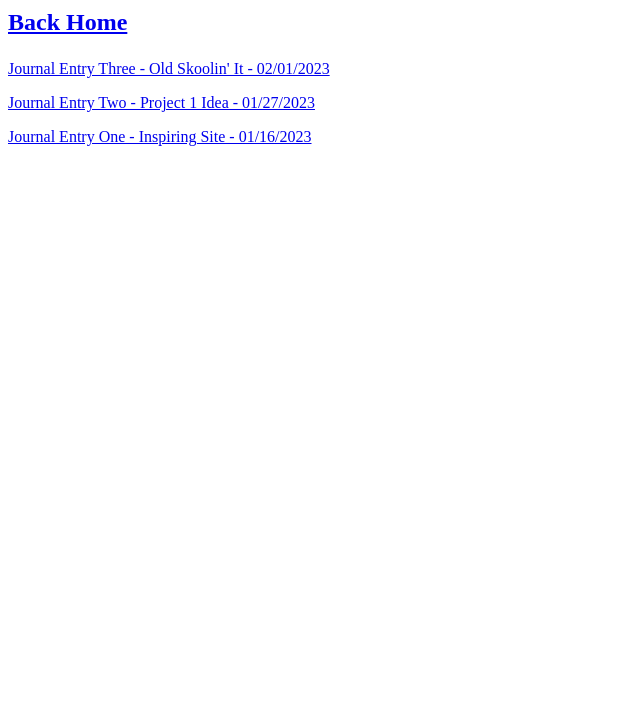
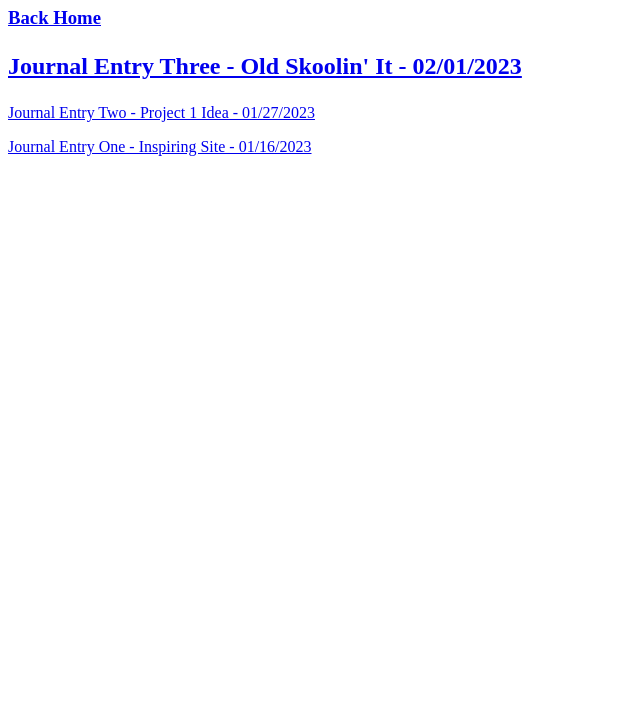
Before and after one commit to shawntelivey/shawntelivey.github.io, a plain HTML site: page journal-home.html in a window 1280 px wide. Shown: the part 73-800 px from the top of the page, without its empty margins (0-640 px from the left). Drawn offline with Linux system fonts and the light colour scheme.

Commit message:
Update journal-home.html

```diff
--- a/journal-home.html
+++ b/journal-home.html
@@ -8,8 +8,8 @@
 </head>
 <body>
     <h1>Journal</h1>
-    <h2><p> <a href="homepage.html">Back Home</a></p></h2>
-    <p> <a href="journal3.html">Journal Entry Three - Old Skoolin' It - 02/01/2023</a></p>
+    <h3><p> <a href="homepage.html">Back Home</a></p></h3>
+    <h2><p> <a href="journal3.html">Journal Entry Three - Old Skoolin' It - 02/01/2023</a></p></h2>
     <p> <a href="journal2.html">Journal Entry Two - Project 1 Idea - 01/27/2023</a></p>
     <p> <a href="journal1.html">Journal Entry One - Inspiring Site - 01/16/2023</a></p>
 </body>
```
